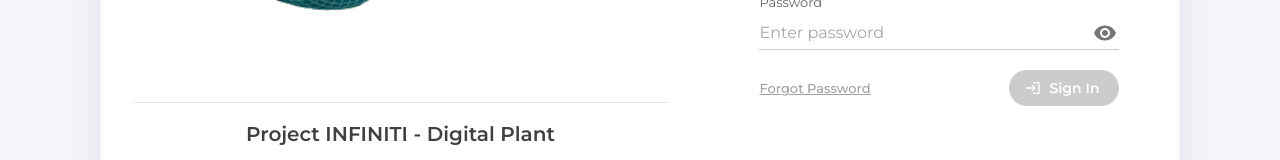
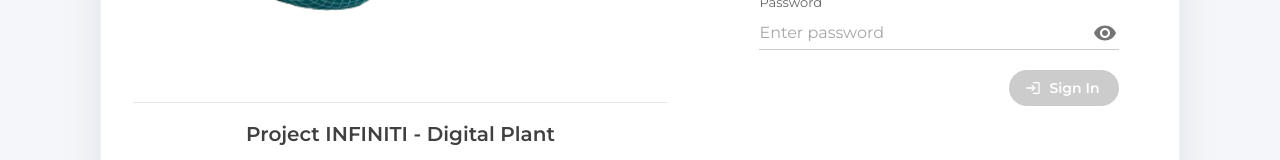
Before and after one commit to UtkarshAlgo8/Dashboard, a React (Vite) app in the folder frontend/: page /login in a window 1280 px wide. Shown: the part 418-578 px from the top of the page. Built offline with nearby package versions, Linux system fonts and the light colour scheme; no server answers.

Commit message:
fix(auth): remove unavailable password reset option

```diff
--- a/frontend/src/pages/LoginPage.jsx
+++ b/frontend/src/pages/LoginPage.jsx
@@ -28,8 +28,8 @@ import dnaCoreLogo from "@/assets/portal/dna-core.webp";
  * Visual reference: JK-Infiniti-Portal / JKTyre-ProcessAudit-Desktop-FE
  * design — single white card with a vertical split:
  *   - Left:  Project INFINITI hero artwork + brand strip (JK / DnA CoE)
- *   - Right: Sign In form (Montserrat, blue pill button, underline
- *            "Forgot Password", underline-only inputs)
+ *   - Right: Sign In form (Montserrat, blue pill button, underline-only
+ *            inputs)
  *
  * The landing-page catalog endpoints (GET /plants, /functions) are
  * public so we can warm them while the user is signing in. Failures
@@ -249,35 +249,7 @@ export default function LoginPage() {
                 </Alert>
               )}
 
-              <Stack
-                direction="row"
-                alignItems="center"
-                justifyContent="space-between"
-                sx={{ mt: 2.5 }}
-              >
-                <Box
-                  component="button"
-                  type="button"
-                  onClick={() =>
-                    toast.info(
-                      "Contact the Algo8 platform team to reset your password.",
-                    )
-                  }
-                  sx={{
-                    border: "none",
-                    background: "transparent",
-                    p: 0,
-                    textDecoration: "underline",
-                    fontSize: 13,
-                    fontWeight: 500,
-                    color: "#9F9F9F",
-                    cursor: "pointer",
-                    fontFamily: "Montserrat, sans-serif",
-                    "&:hover": { color: "#1976d2" },
-                  }}
-                >
-                  Forgot Password
-                </Box>
+              <Box sx={{ mt: 2.5, textAlign: "right" }}>
                 <Button
                   type="submit"
                   disabled={submitting || !identifier || !password}
@@ -308,7 +280,7 @@ export default function LoginPage() {
                 >
                   {submitting ? "Signing in…" : "Sign In"}
                 </Button>
-              </Stack>
+              </Box>
             </Box>
           </Box>
         </Box>
```
Also changed, not shown: 1 other file (tests, documents, lock files or other folders).
